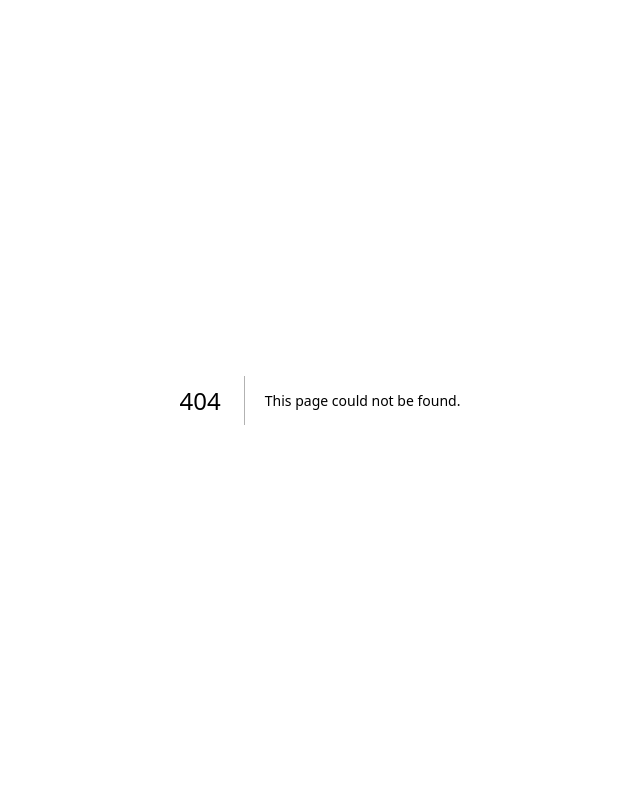
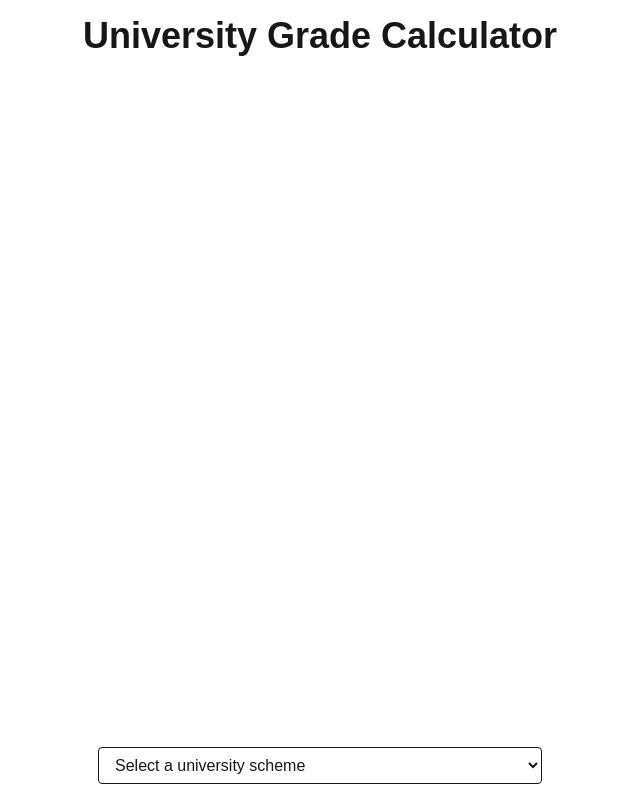
Before and after one commit to krtk119/Grade-Classification-Calculator, a Next.js app: page /calculator in a window 1280 px wide. Before the commit this address had no page. Shown: the whole page, without its empty margins (320-960 px from the left). Built offline with nearby package versions, Linux system fonts and the light colour scheme.

Commit message:
Add UniversitySelector component with prop-based state sharing; make scheme labels human-readable

```diff
--- /dev/null
+++ b/app/calculator/page.tsx
@@ -0,0 +1,24 @@
+"use client"
+
+import {useState} from "react";
+import {UniversityScheme}  from "@/types";
+import {schemes} from "@/data/universities";
+import UniversitySelector from "@/components/UniversitySelector";
+
+export default function CalculatorPage() {
+    const [selectedScheme, setSelectedScheme] = useState<UniversityScheme | null>(null);
+
+    return (
+        <main className="flex min-h-screen flex-col items-center justify-between p-4">
+            <h1 className="text-4xl font-bold mb-4">University Grade Calculator</h1>
+            <UniversitySelector
+                schemes={schemes}
+                selectedScheme={selectedScheme}
+                onSelectScheme={setSelectedScheme}
+            />
+            {selectedScheme && (
+                <p>You selected: {selectedScheme.universityName}</p>
+            )}
+        </main>
+    );
+}
--- /dev/null
+++ b/components/UniversitySelector.tsx
@@ -0,0 +1,35 @@
+"use client";
+import { UniversityScheme } from "@/types";
+interface UniversitySelectorProps {
+    schemes: UniversityScheme[];
+    selectedScheme: UniversityScheme | null;
+    onSelectScheme: (scheme: UniversityScheme) => void;
+}
+
+export default function UniversitySelector({
+    schemes,
+    selectedScheme,
+    onSelectScheme,
+}: UniversitySelectorProps) {
+    return (
+        <select
+        value={selectedScheme?.id ?? ""}
+        onChange={(e) => {
+            const scheme = schemes.find((s) => s.id === e.target.value);
+            if (scheme) {
+                onSelectScheme(scheme);
+            }
+        }}
+        className="border rounded px-3 py-2"
+        >
+        <option value="" disabled>
+          Select a university scheme
+        </option>
+        {schemes.map((s) => (
+          <option key={s.id} value={s.id}>
+            {s.universityName}
+          </option>
+        ))}
+        </select>
+    );
+}
--- a/data/universities.ts
+++ b/data/universities.ts
@@ -3,42 +3,42 @@ import { UniversityScheme } from "@/types";
 export const schemes: UniversityScheme[] = [
   {
     id: "20-80",
-    universityName: "20:80 (Year 2 / Year 3)",
+    universityName: "Year 2 counts 20% · Year 3 counts 80%",
     schemeName: "20:80",
     yearWeights: { 1: 0, 2: 20, 3: 80 },
     boundaries: { first: 70, twoOne: 60, twoTwo: 50, third: 40 },
   },
   {
     id: "25-75",
-    universityName: "25:75 (Year 2 / Year 3)",
+    universityName: "Year 2 counts 25% · Year 3 counts 75%",
     schemeName: "25:75",
     yearWeights: { 1: 0, 2: 25, 3: 75 },
     boundaries: { first: 70, twoOne: 60, twoTwo: 50, third: 40 },
   },
   {
     id: "30-70",
-    universityName: "30:70 (Year 2 / Year 3) — most common",
+    universityName: "Year 2 counts 30% · Year 3 counts 70% (most common)",
     schemeName: "30:70",
     yearWeights: { 1: 0, 2: 30, 3: 70 },
     boundaries: { first: 70, twoOne: 60, twoTwo: 50, third: 40 },
   },
   {
     id: "33-67",
-    universityName: "33:67 / 1:3 : 2:3 (Year 2 / Year 3)",
+    universityName: "Year 2 counts 33% · Year 3 counts 67%",
     schemeName: "33:67",
     yearWeights: { 1: 0, 2: 33.33, 3: 66.67 },
     boundaries: { first: 70, twoOne: 60, twoTwo: 50, third: 40 },
   },
   {
     id: "40-60",
-    universityName: "40:60 (Year 2 / Year 3)",
+    universityName: "Year 2 counts 40% · Year 3 counts 60%",
     schemeName: "40:60",
     yearWeights: { 1: 0, 2: 40, 3: 60 },
     boundaries: { first: 70, twoOne: 60, twoTwo: 50, third: 40 },
   },
   {
     id: "final-year-only",
-    universityName: "Final year only (100%)",
+    universityName: "Only final year counts (100%)",
     schemeName: "100% Year 3",
     yearWeights: { 1: 0, 2: 0, 3: 100 },
     boundaries: { first: 70, twoOne: 60, twoTwo: 50, third: 40 },
```
